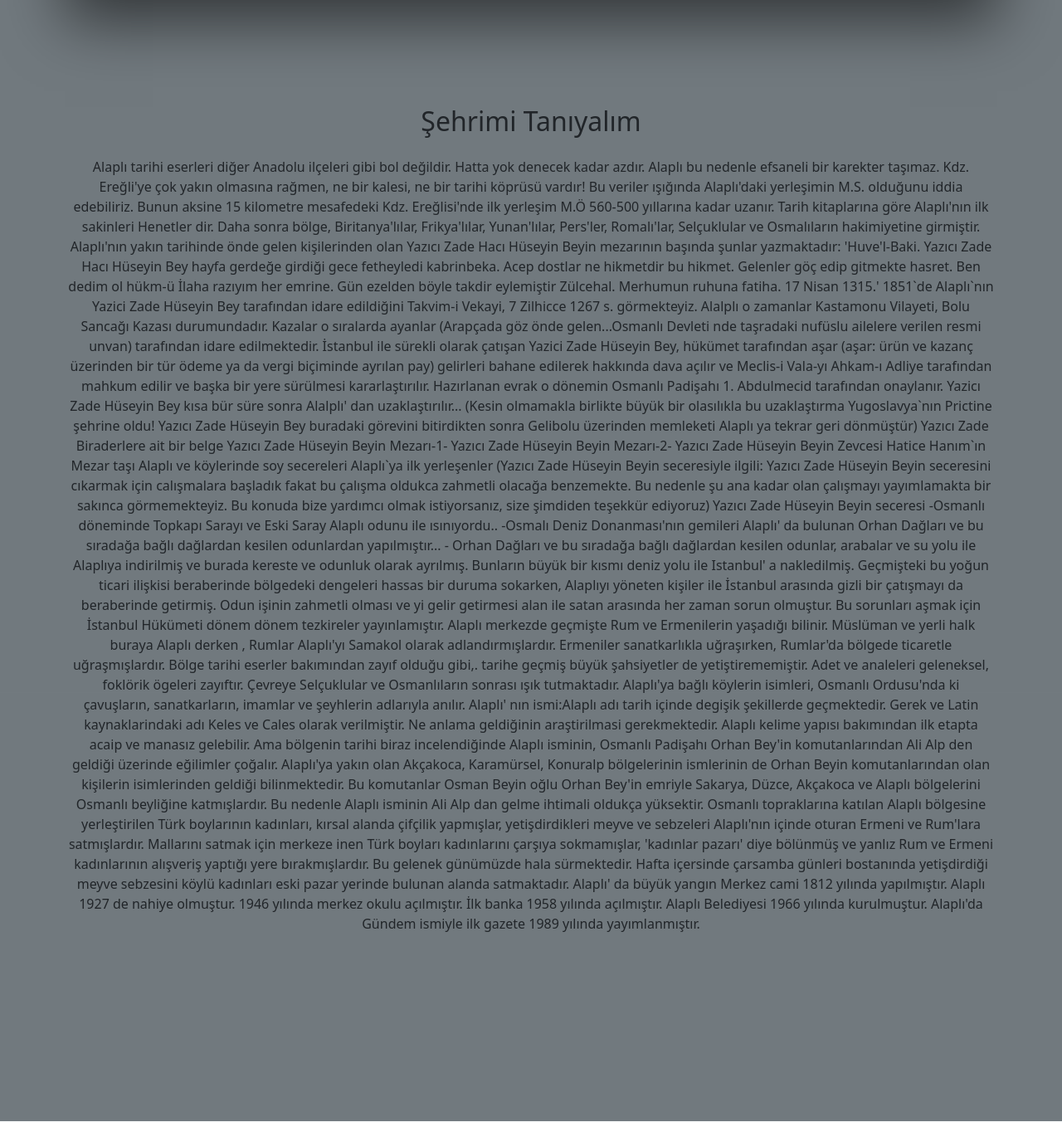
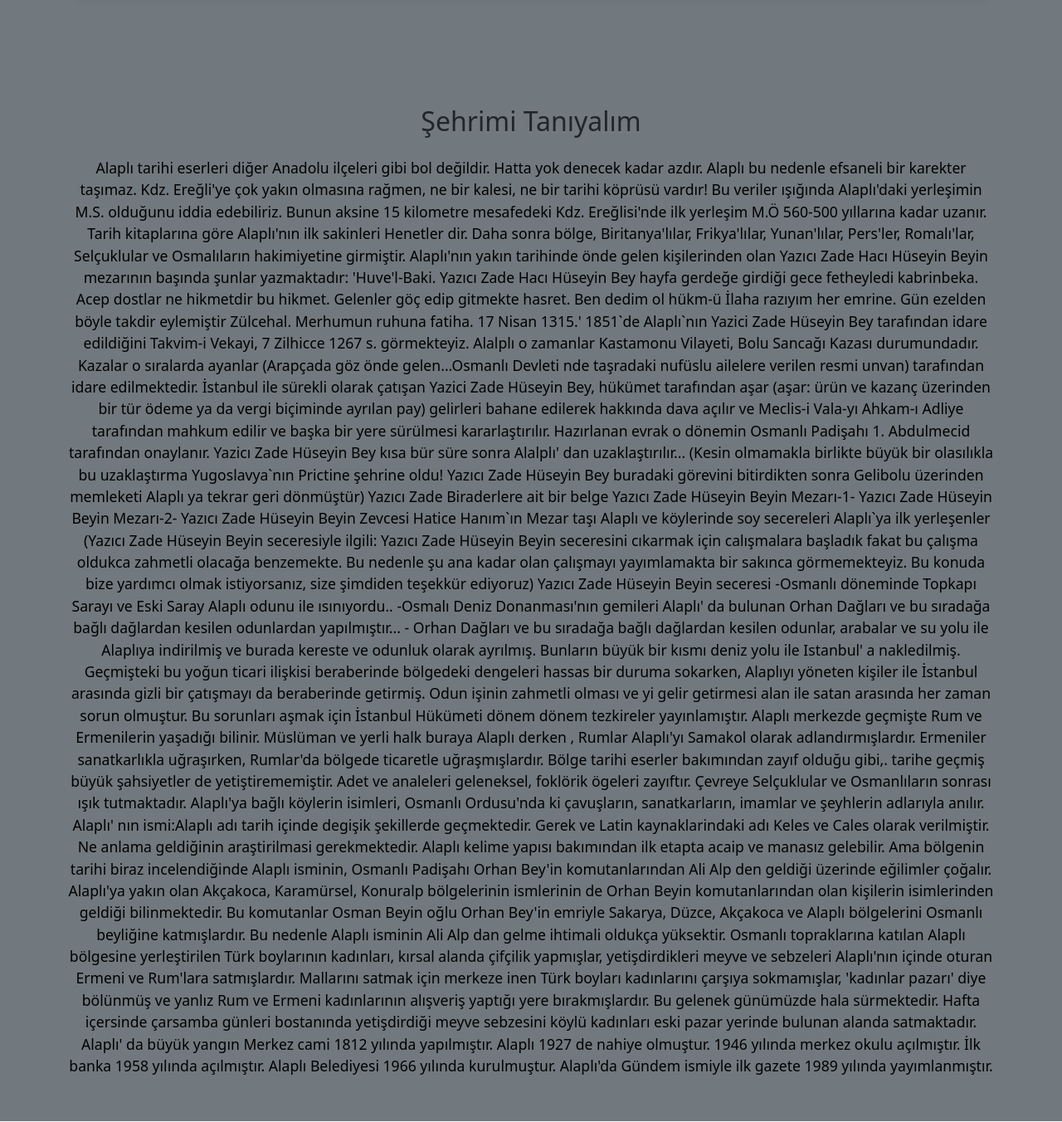
Before and after one commit to ilkemrt/WEB-TEKNOLOJILERI-PROJE, a PHP site: page /proje2.html in a window 1280 px wide. Shown: the part 1325-2677 px from the top of the page at 83% size. Run offline with PHP 8.4, Linux system fonts and the light colour scheme.

Commit message:
Update Style2.css

```diff
--- a/WEBPROJE/css/Style2.css
+++ b/WEBPROJE/css/Style2.css
@@ -21,8 +21,10 @@ body {
     color: black;
 
   }
-  #cityCarousel{
-   box-shadow: rgba(0, 0, 0, 0.56) 0px 22px 70px 4px;
+
+  .carousel-inner{
+    border-radius: 15px;
+    box-shadow: rgba(33, 35, 38, 0.1) 0px 10px 10px -10px;
   }
 
 .carousel-item img{
@@ -50,9 +52,13 @@ body {
   }
 
   #about-city{
-
+text-align: center;
     height: 130dvh;
     display: flex;
+  }
+  #about-city p{
+    color: black;
+    font-size: 1.1rem;
   }
 
   .baslik h1 {
```
